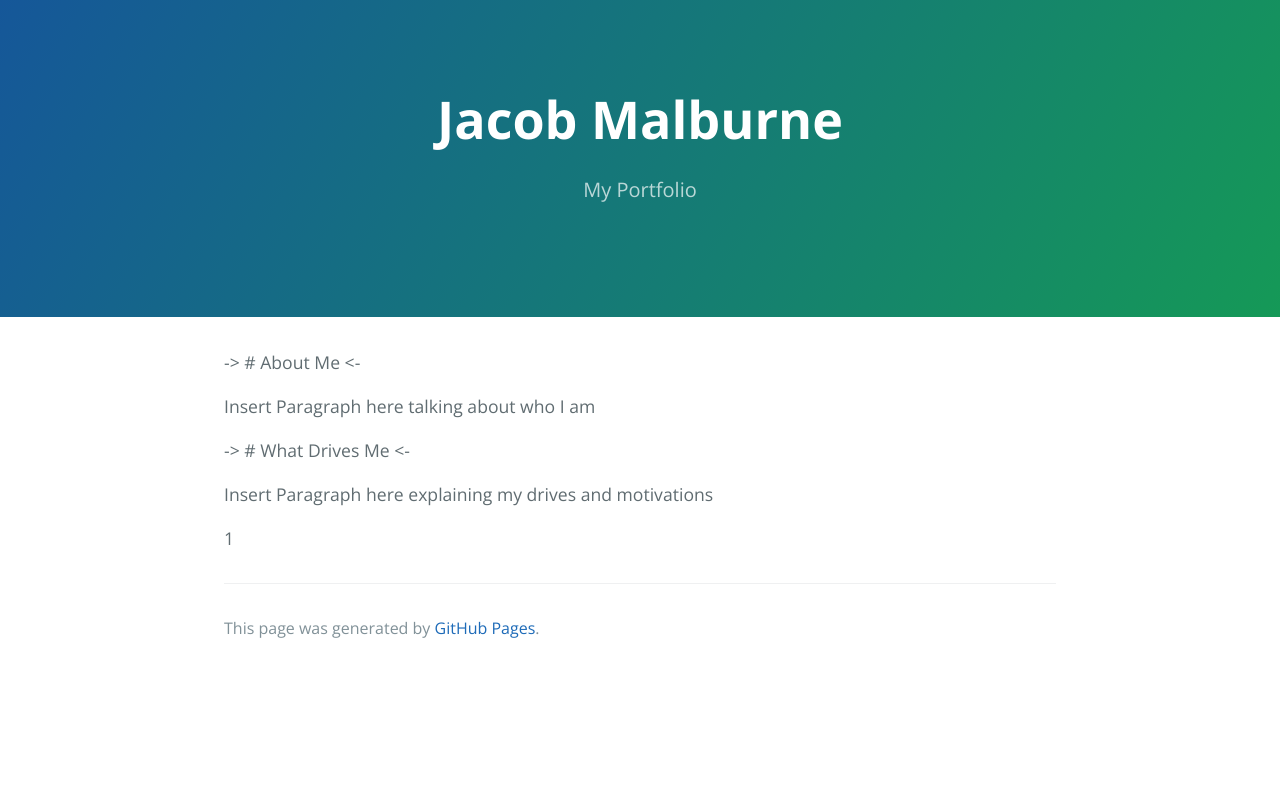
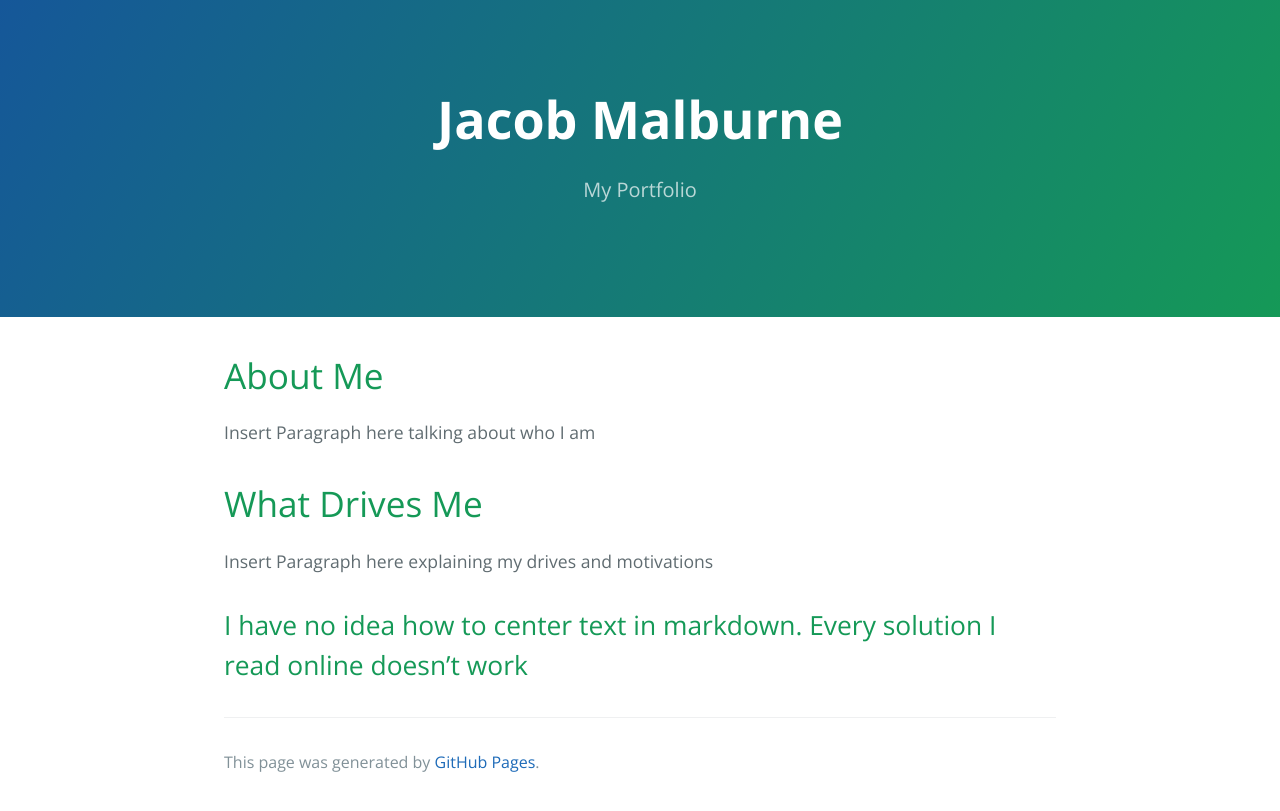
Before and after one commit to JakeMal-AGGP/JakeMal-AGGP.github.io, a Jekyll site: the page built from index.md, in a window 1280 px wide. Shown: the top 811 px of the page. Built offline with Jekyll 4.4.1, drawn with Linux system fonts in a browser that asks for light colours.

Commit message:
Update index.md

```diff
--- a/index.md
+++ b/index.md
@@ -6,15 +6,15 @@ description: My Portfolio
 
 
 
--> # About Me <-
+# About Me
 
 Insert Paragraph here talking about who I am
 
--> # What Drives Me <-
+# What Drives Me
 
 Insert Paragraph here explaining my drives and motivations
 
-1
+## I have no idea how to center text in markdown. Every solution I read online doesn't work
 
 
 
```
